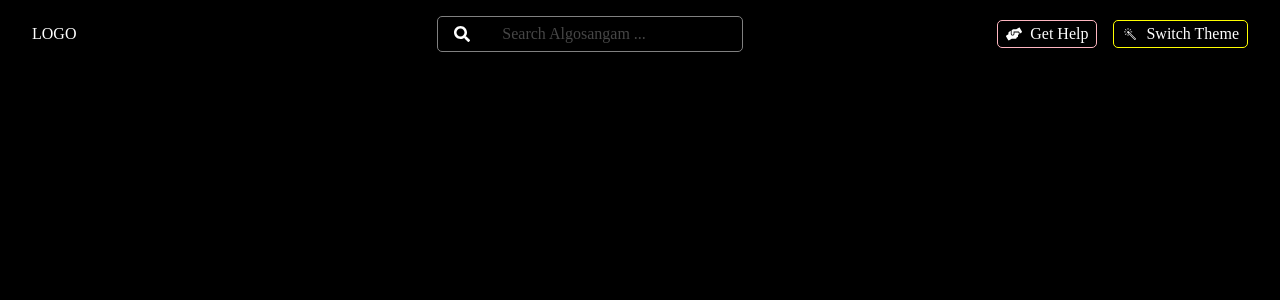
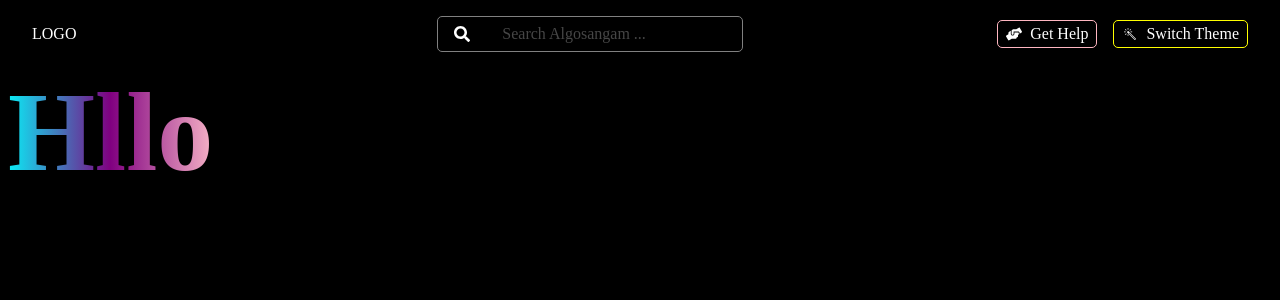
Before and after one commit to mynk-tmr/Algosangam, a React (Vite) app: page / in a window 1280 px wide. Shown: the top 300 px of the page. Built offline with nearby package versions, Linux system fonts and the light colour scheme.

Commit message:
add gradient text

```diff
--- a/src/app/App.jsx
+++ b/src/app/App.jsx
@@ -1,4 +1,10 @@
+import BannerSection from "../components/BannerSection";
 import Header from "../components/Header";
 export default function App() {
-  return <Header />;
+  return (
+    <>
+      <Header />
+      <BannerSection />
+    </>
+  );
 }
--- /dev/null
+++ b/src/components/BannerSection.jsx
@@ -0,0 +1,11 @@
+import GradientText from "./GradientText";
+
+export default function BannerSection() {
+  return (
+    <section>
+      <GradientText as="h1" size="7rem" colors={["cyan", "purple", "pink"]}>
+        Hllo
+      </GradientText>
+    </section>
+  );
+}
--- /dev/null
+++ b/src/components/GradientText.jsx
@@ -0,0 +1,15 @@
+import styled from "styled-components";
+
+const GradientText = styled.span`
+  background-image: linear-gradient(
+    to right,
+    ${(props) => props.colors?.join(",")}
+  );
+  font-size: ${(props) => props.size};
+  background-clip: text;
+  color: transparent;
+  inline-size: max-content;
+  padding-inline: 0.5rem;
+`;
+
+export default GradientText;
```
